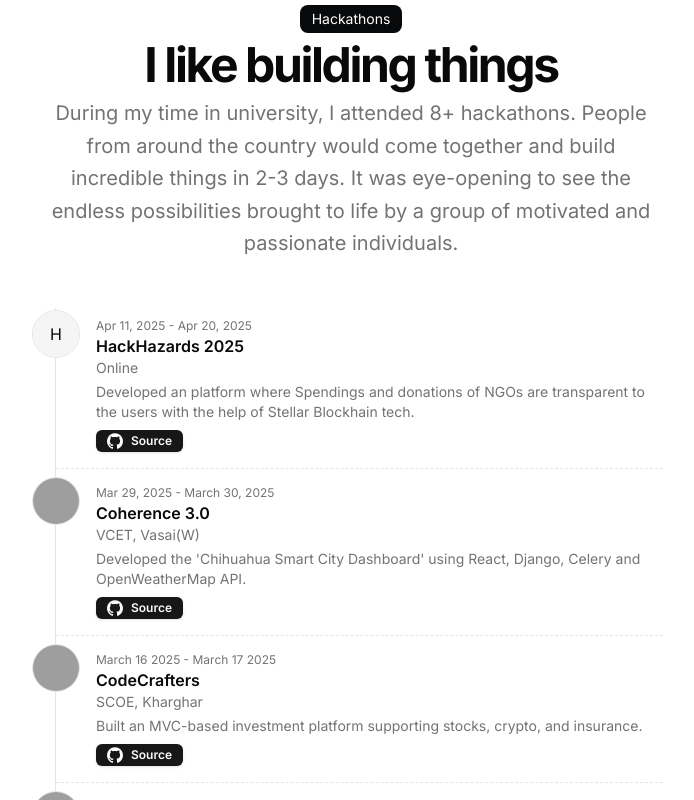
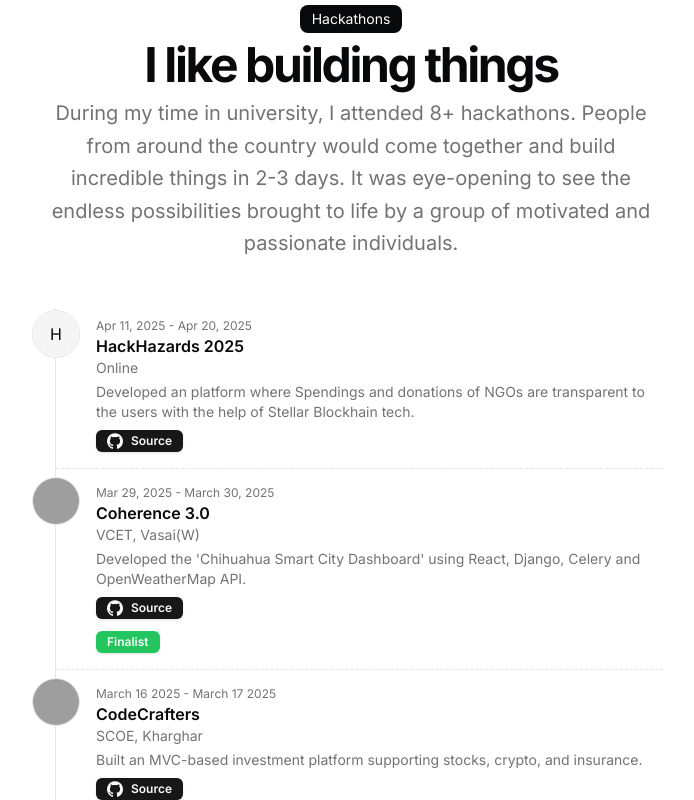
Before and after one commit to shivamnarkar47/portfolio-2.0, a Next.js app: page / in a window 1280 px wide. Shown: the part 2000-2800 px from the top of the page, without its empty margins (289-983 px from the left). Built offline with nearby package versions, Linux system fonts and the light colour scheme; grey boxes are pictures that could not be loaded.

Commit message:
Added the tags of being Finalists in Hackathon.

```diff
--- a/src/app/page.tsx
+++ b/src/app/page.tsx
@@ -1,3 +1,4 @@
+//@ts-nocheck
 import { HackathonCard } from "@/components/hackathon-card";
 import BlurFade from "@/components/magicui/blur-fade";
 import BlurFadeText from "@/components/magicui/blur-fade-text";
@@ -188,6 +189,7 @@ export default function Page() {
                     dates={project.dates}
                     image={project.image}
                     links={project.links}
+                    badge={project.badge}
                   />
                 </BlurFade>
               ))}
--- a/src/components/hackathon-card.tsx
+++ b/src/components/hackathon-card.tsx
@@ -13,6 +13,7 @@ interface Props {
     title: string;
     href: string;
   }[];
+  badge?: any;
 }
 
 export function HackathonCard({
@@ -22,6 +23,7 @@ export function HackathonCard({
   location,
   image,
   links,
+  badge,
 }: Props) {
   return (
     <li className="relative ml-10 py-4">
@@ -48,7 +50,7 @@ export function HackathonCard({
       {links && links.length > 0 && (
         <div className="mt-2 flex flex-row flex-wrap items-start gap-2">
           {links?.map((link, idx) => (
-            <Link href={link.href} key={idx}>
+            <Link href={link.href} key={idx} className="flex gap-2">
               <Badge key={idx} title={link.title} className="flex gap-2">
                 {link.icon}
                 {link.title}
@@ -57,6 +59,14 @@ export function HackathonCard({
           ))}
         </div>
       )}
+      {badge != "#" && (
+        <Badge
+          className="border mt-3 bg-green-500 dark:bg-green-700 dark:text-white"
+          variant={"default"}
+        >
+          {badge}
+        </Badge>
+      )}
     </li>
   );
 }
--- a/src/data/resume.tsx
+++ b/src/data/resume.tsx
@@ -20,7 +20,6 @@ export const DATA = {
     "Go",
     "Postgres",
     "Docker",
-    "Kubernetes",
     "Java",
     "C++",
   ],
@@ -203,6 +202,7 @@ export const DATA = {
         "Developed an platform where Spendings and donations of NGOs are transparent to the users with the help of Stellar Blockhain tech.",
       image:
         "https://hackhazards25.devfolio.co/_next/image?url=https%3A%2F%2Fassets.devfolio.co%2Fhackathons%2F2a2dfd8492574a2da83c47828270e0e1%2Fassets%2Ffavicon%2F920.png&w=1440&q=75",
+      badge: "#",
       links: [
         {
           title: "Source",
@@ -215,6 +215,7 @@ export const DATA = {
       title: "Coherence 3.0",
       dates: "Mar 29, 2025 - March 30, 2025",
       location: "VCET, Vasai(W)",
+      badge: "Finalist",
       description:
         "Developed the 'Chihuahua Smart City Dashboard' using React, Django, Celery and OpenWeatherMap API.",
       image:
@@ -234,6 +235,7 @@ export const DATA = {
       location: "SCOE, Kharghar",
       description:
         "Built an MVC-based investment platform supporting stocks, crypto, and insurance.",
+      badge: "Finalist & 1st runner up",
       image:
         "https://encrypted-tbn0.gstatic.com/images?q=tbn:ANd9GcSL6s9HQObXmvWKYeTfN0uKvNEWiWVFQ0tOUA&s",
       links: [
@@ -248,6 +250,7 @@ export const DATA = {
       title: "MumbaiHacks",
       dates: "Sep 21 2024 - Sep 22 2024",
       location: "Atlas Skills University, Mumbai",
+      badge: "#",
       description:
         "Developed a system which will check the adulteration of food using the image pic.",
       image:
@@ -264,6 +267,7 @@ export const DATA = {
       title: "CSI WebCade",
       dates: "Sep 14 2024 ",
       location: "SJCEM, Palghar",
+      badge: "#",
       description: "Developed a Cross Border Ecommerce Platform.",
       image:
         "https://encrypted-tbn0.gstatic.com/images?q=tbn:ANd9GcQyrvSYqKPdZ4F3ef48dVnWK2O9Thnmud-P8g&s",
@@ -280,6 +284,7 @@ export const DATA = {
       title: "Coherence 1.0",
       dates: "March 23, 2024 - March 24, 2024",
       location: "VCET, Vasai(W)",
+      badge: "Finalist",
       description:
         "Developed a Customer Virtual Assistant using Twillo and custom ML Model which helps in translation.",
       image:
@@ -290,6 +295,7 @@ export const DATA = {
       title: "H-2.0",
       dates: "March 20, 2024 - March 21, 2024",
       location: "DMCE, Airoli",
+      badge: "#",
       description:
         "Developed a system which will help to manage food waste from ceremonies to the NGOs.",
       image:
@@ -304,6 +310,7 @@ export const DATA = {
     },
     {
       title: "Technothon",
+      badge: "Finalist & Special Mention",
       dates: "April 18, 2023",
       location: "VES Polytechnic",
       description:
@@ -321,6 +328,7 @@ export const DATA = {
     {
       title: "Industrial Internal Hackathon",
       dates: "Mar 25, 2023",
+      badge: "#",
       location: "Vidyalankar Polytechnic",
       description:
         "Developed a system which will check the attendance by connecting the WiFi network of the office.",
```
